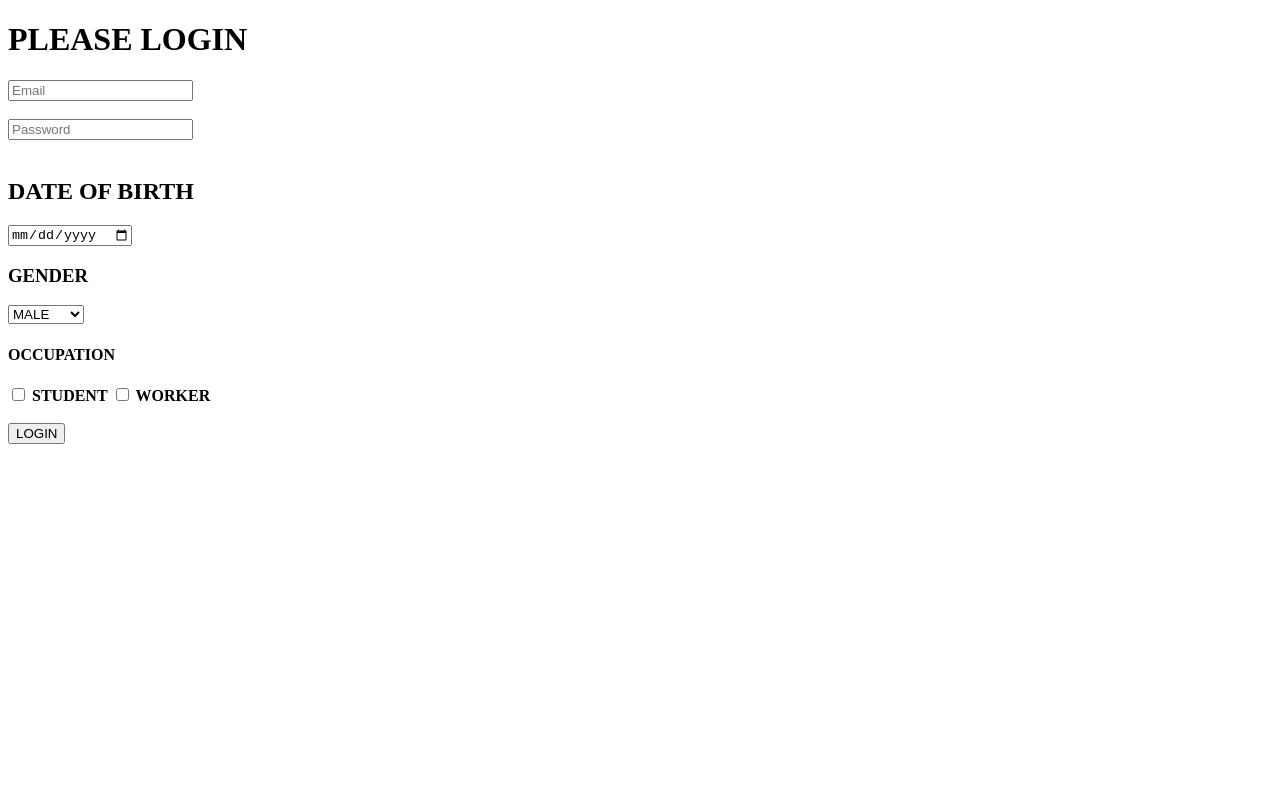
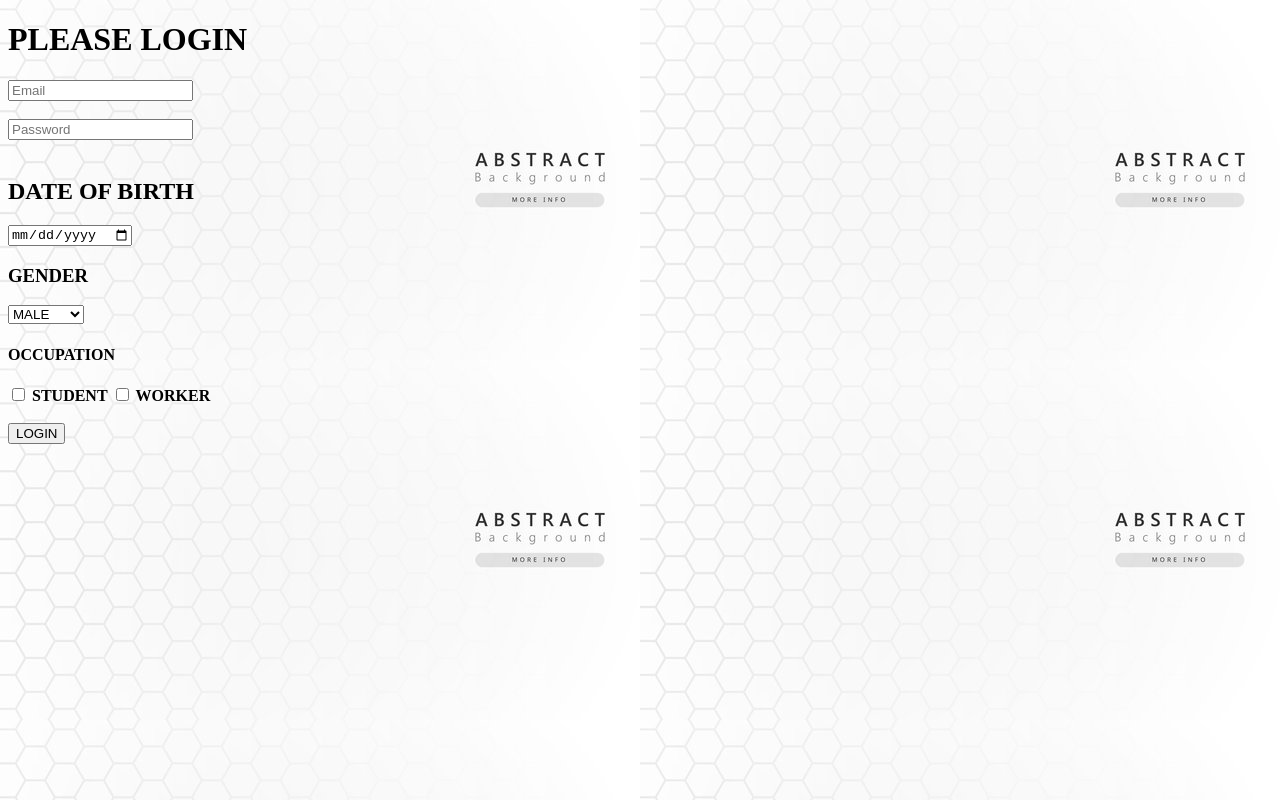
Before and after one commit to faisalkhan3934941/from-repo, a plain HTML site: page index.html in a window 1280 px wide. Drawn offline with Linux system fonts and the light colour scheme.

Commit message:
added image

```diff
--- a/index.html
+++ b/index.html
@@ -4,8 +4,17 @@
     <meta charset="UTF-8">
     <meta name="viewport" content="width=device-width, initial-scale=1.0">
     <title>FORM</title>
+    <link rel="stylesheet" href="style/web.css">
+    <style>
+        body {
+            background-image: url(gpi.jpg);
+            height: fit-content;
+            width: fit-content;
+        }
+    </style>
 </head>
 <body>
+    <div>
     <h1>PLEASE LOGIN</h1>
     <input type="Email" placeholder="Email">
     <br>
@@ -30,5 +39,6 @@
     <br>
     <br>
     <input type="submit" value="LOGIN">
+</div>
 </body>
 </html>
```
Also changed, not shown: bgi.jpg (added), gpi.jpg (added), style/web.css (added), wp5214395.jpg (added).
